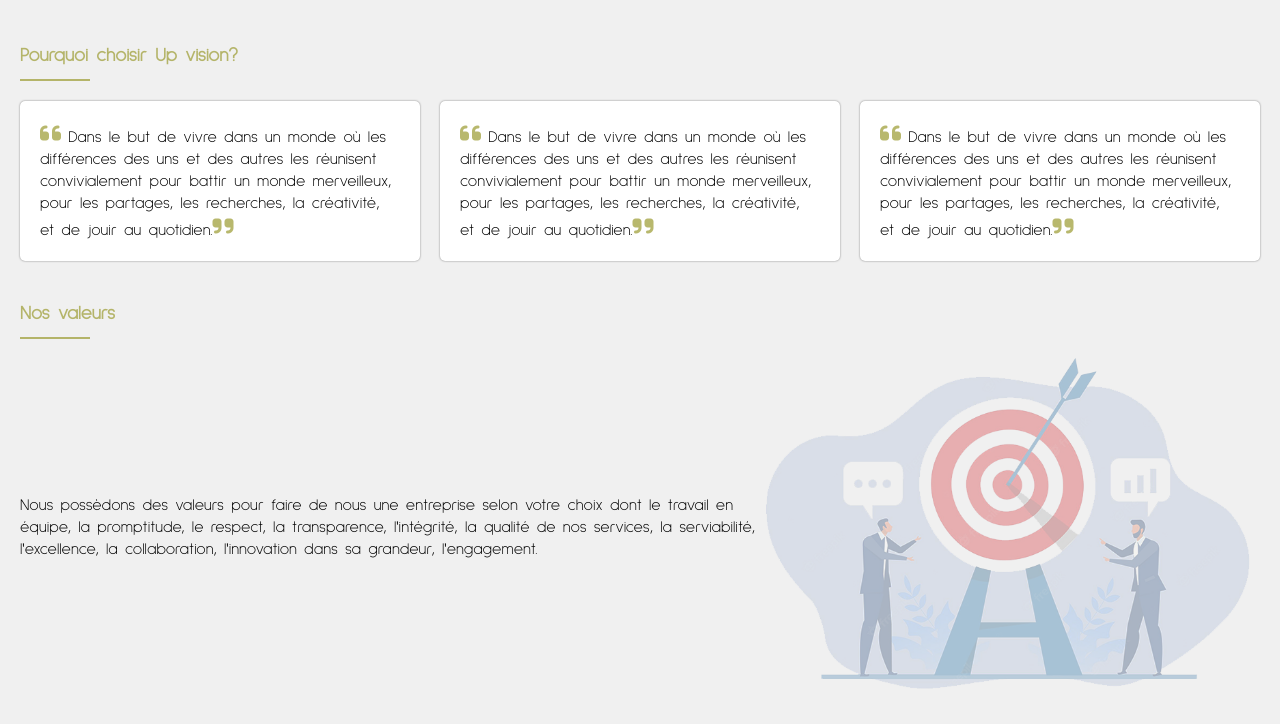
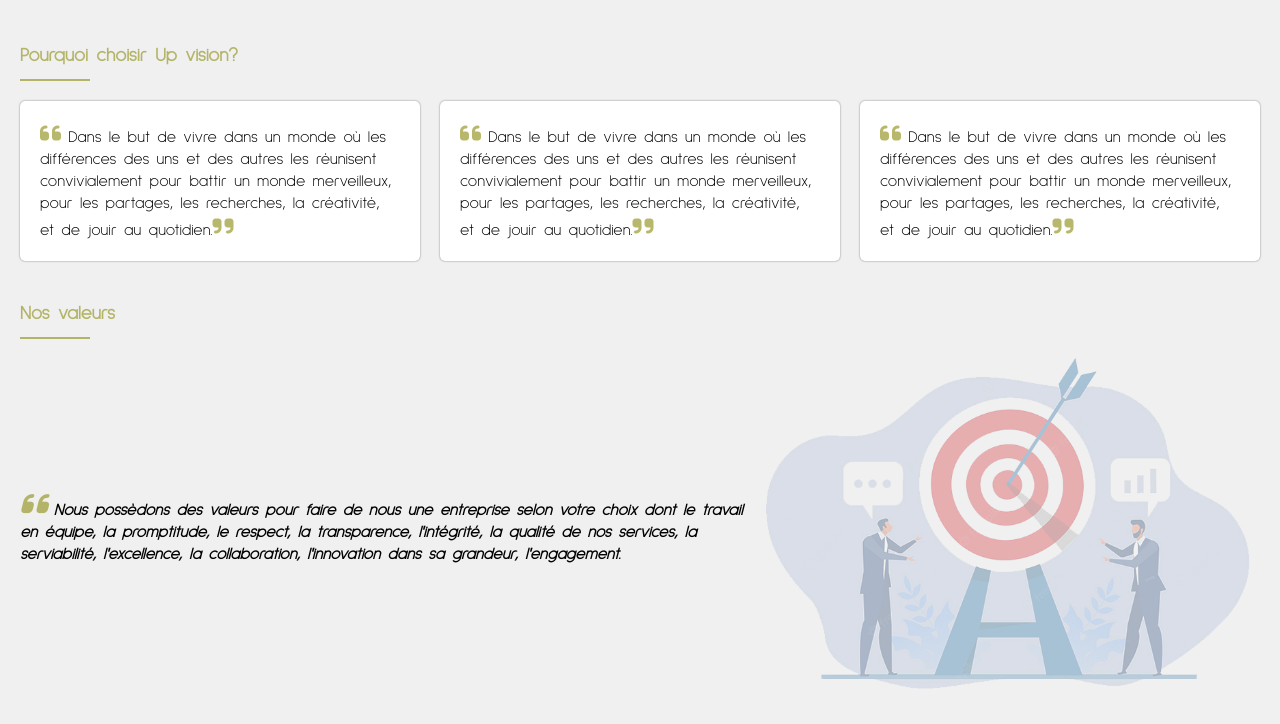
Before and after one commit to AnicetChiza/upVision, a plain HTML site: page index.html in a window 1280 px wide. Shown: the part 1364-2088 px from the top of the page. Drawn offline with Linux system fonts and the light colour scheme.

Commit message:
add to my repository

```diff
--- a/css/style.css
+++ b/css/style.css
@@ -164,8 +164,13 @@ header div ul .accueil{
     justify-content: space-between;
     align-items: center;
 }
-.valeurs .valeurs-container div p span{
+.valeurs .valeurs-container div p{
+    font-style: italic;
+    font-weight: bolder;
+}
+.valeurs .valeurs-container div p i{
     font-size: 1.9rem;
+    font-style: italic;
     color: rgba(158, 158, 56, 0.733);
 }
 .valeurs .valeurs-container div p img{
--- a/index.html
+++ b/index.html
@@ -78,7 +78,7 @@
         <h4></h4>
         <div class="valeurs-container">
             <div>
-                <p>Nous possèdons des valeurs pour faire de nous une entreprise selon votre choix dont le travail en équipe, la promptitude, le respect, la transparence, l'intégrité, la qualité de nos services, la serviabilité, l'excellence, la collaboration, l'innovation dans sa grandeur, l'engagement.</p>
+                <p><i class="fa-solid fa-quote-left"></i> Nous possèdons des valeurs pour faire de nous une entreprise selon votre choix dont le travail en équipe, la promptitude, le respect, la transparence, l'intégrité, la qualité de nos services, la serviabilité, l'excellence, la collaboration, l'innovation dans sa grandeur, l'engagement.</p>
             </div>
             <div>
                 <p><img src="Images/vision.png" alt="valeurs"></p>
```
Also changed, not shown: Images/homme-affaires-analysant-plan-donnees-strategie-concept-cible-entreprise-dans-design-plat-moderne_101179-1657.jpg (added), Images/valeurs.jpg (deleted).
